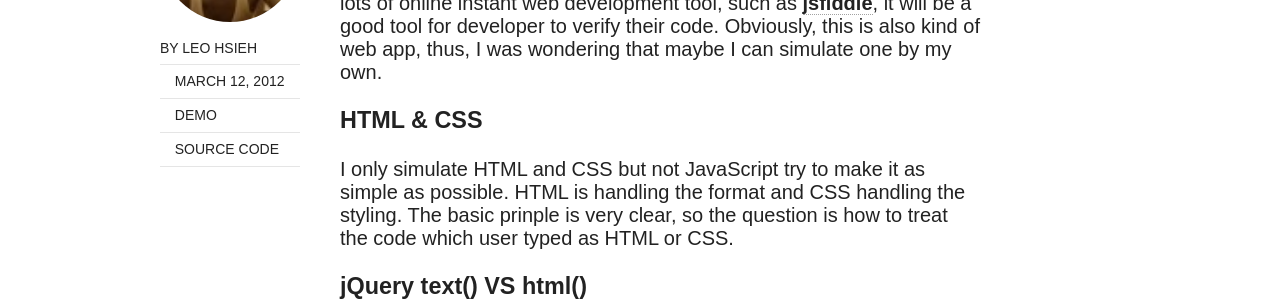
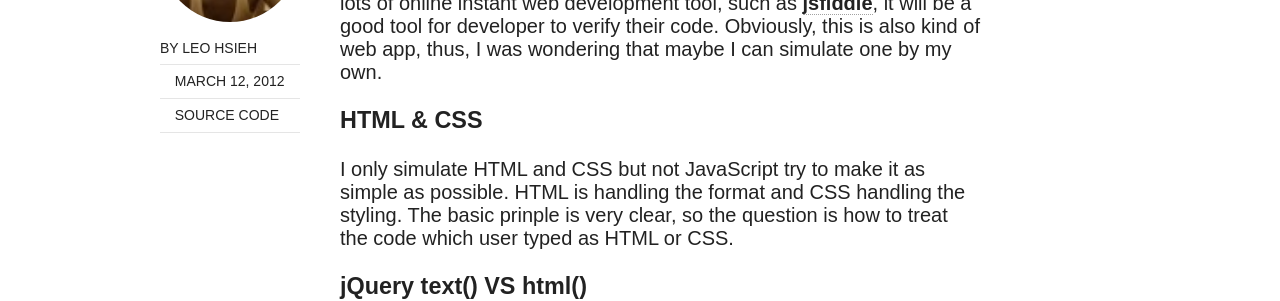
Before and after one commit to LeoAJ/leoaj.github.com, a Jekyll site: the page built from _posts/2012-03-12-WebDevSimulator.md, in a window 1280 px wide. Shown: the part 1093-1394 px from the top of the page. Built offline with Jekyll 4.4.1, drawn with Linux system fonts in a browser that asks for light colours; nearby versions of some CDN libraries.

Commit message:
remove demo link

```diff
--- a/_posts/2012-03-12-WebDevSimulator.md
+++ b/_posts/2012-03-12-WebDevSimulator.md
@@ -9,7 +9,7 @@ image:
   creditlink: http://leoj.net
 comments: false
 sourceCode: https://github.com/LeoAJ/WebDevSimulator
-playNow: http://www.cs.usfca.edu/~lhsieh/WebDevSimulator/
+<!-- playNow: http://www.cs.usfca.edu/~lhsieh/WebDevSimulator/ -->
 ---
 
 ### Web Development Simulator
```
